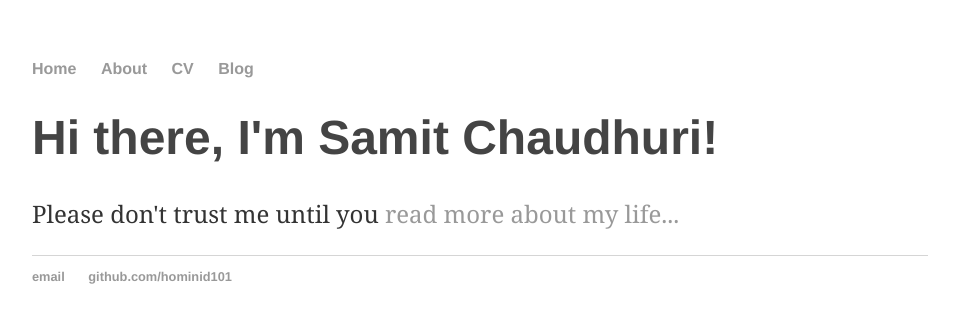
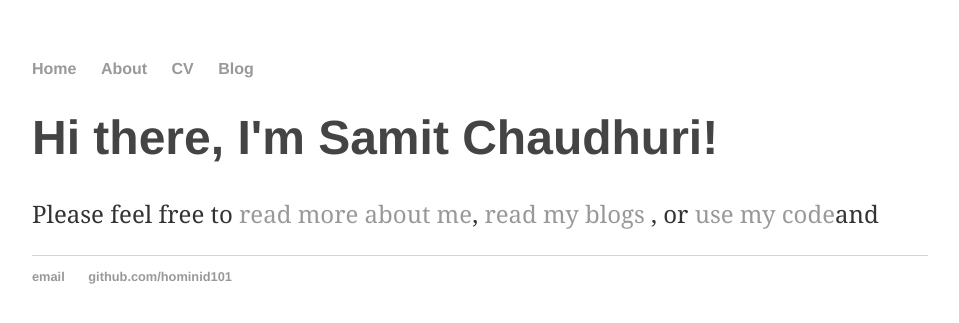
Before and after one commit to hominid101/hominid101.github.io, a Jekyll site: the page built from index.html, in a window 1280 px wide. Shown: the top 323 px of the page, without its empty margins (160-1119 px from the left). Built offline with Jekyll 4.4.1, drawn with Linux system fonts in a browser that asks for light colours.

Commit message:
Update index.html

```diff
--- a/index.html
+++ b/index.html
@@ -4,5 +4,5 @@ title: Samit Chaudhuri, Hominid101
 ---
 <div class="blurb">
 	<h1>Hi there, I'm Samit Chaudhuri!</h1>
-	<p>Please don't trust me until you <a href="/about">read more about my life...</a></p>
+	<p>Please feel free to <a href="/about">read more about me</a>, <a href="/blog"> read my blogs </a>, or <a href="/github.com/samitchaudhuri">use my code</a>and </a></p>
 </div><!-- /.blurb -->
```
